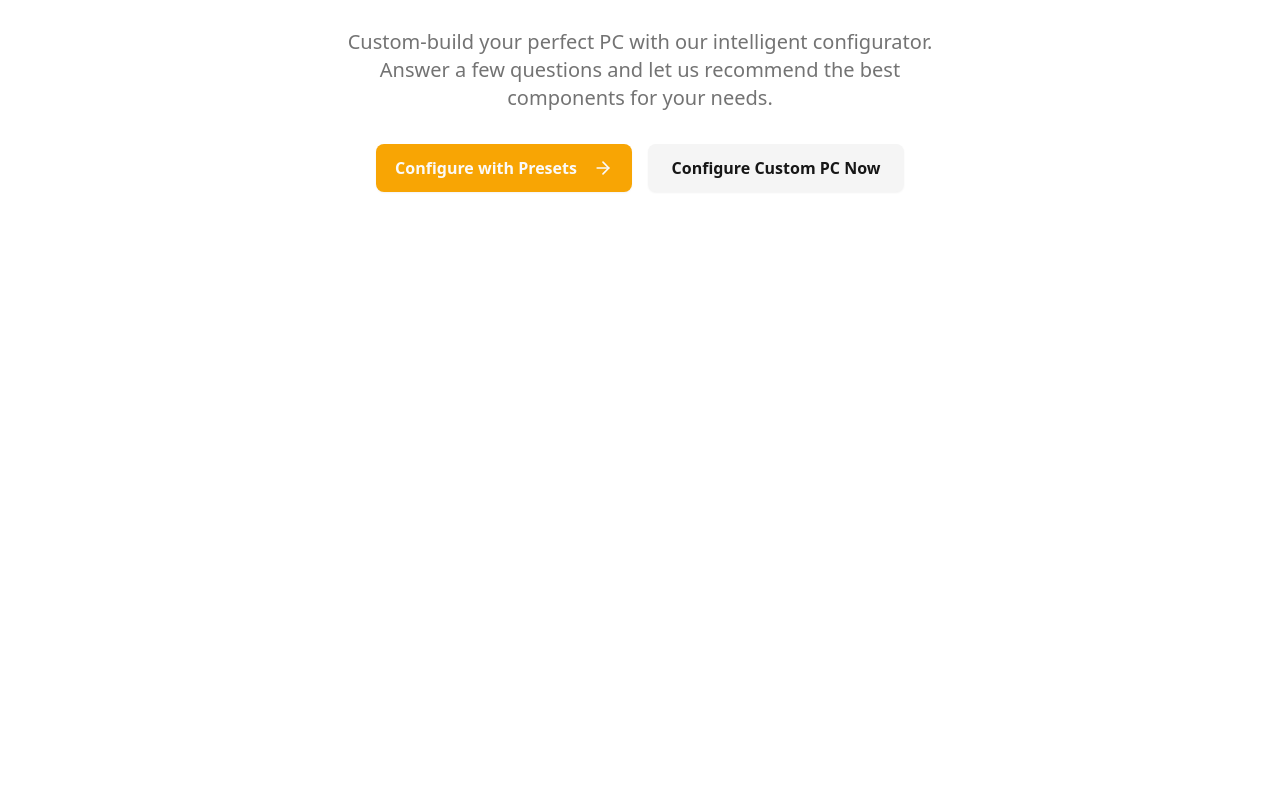
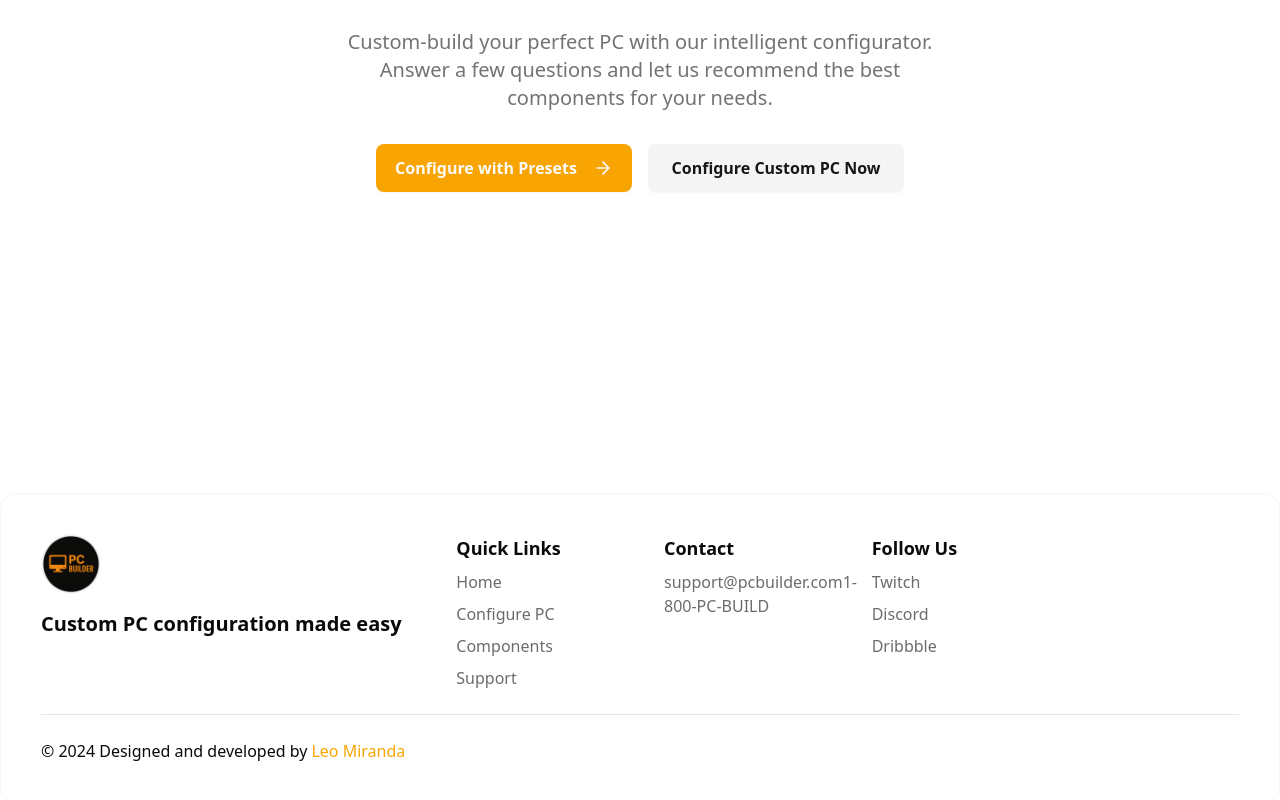
Before and after one commit to alphasspase/custom-pc-builder, a Next.js app: page / in a window 1280 px wide. Shown: the part 434-1234 px from the top of the page. Before the commit the page ends 800 px from the top, so only its background shows below. Built offline with nearby package versions, Linux system fonts and the light colour scheme.

Commit message:
add footer

```diff
--- a/src/app/(Home)/_components/footer.tsx
+++ b/src/app/(Home)/_components/footer.tsx
@@ -1,6 +1,23 @@
+import Logo from '@/components/Header/Logo';
 import { Separator } from '@/components/ui/separator';
-import { ChevronsDownIcon } from 'lucide-react';
 import Link from 'next/link';
+
+const FooterLinkSection = ({
+  title,
+  links,
+}: {
+  title: string;
+  links: { label: string; href: string }[];
+}) => (
+  <div className="flex flex-col gap-2">
+    <h3 className="font-bold text-lg">{title}</h3>
+    {links.map(({ label, href }, index) => (
+      <Link key={index} href={href} className="opacity-60 hover:opacity-100">
+        {label}
+      </Link>
+    ))}
+  </div>
+);
 
 export const FooterSection = () => {
   return (
@@ -8,101 +25,43 @@ export const FooterSection = () => {
       <div className="p-10 bg-card border border-secondary rounded-2xl">
         <div className="grid grid-cols-2 md:grid-cols-4 xl:grid-cols-6 gap-x-12 gap-y-8">
           <div className="col-span-full xl:col-span-2">
-            <Link href="#" className="flex font-bold items-center">
-              <ChevronsDownIcon className="w-9 h-9 mr-2 bg-gradient-to-tr from-primary via-primary/70 to-primary rounded-lg border border-secondary" />
-
-              <h3 className="text-2xl">Shadcn</h3>
-            </Link>
+            <Logo />
+            <p className="mt-4 text-xl font-semibold">
+              Custom PC configuration made easy
+            </p>
           </div>
 
-          <div className="flex flex-col gap-2">
-            <h3 className="font-bold text-lg">Contact</h3>
-            <div>
-              <Link href="#" className="opacity-60 hover:opacity-100">
-                Github
-              </Link>
-            </div>
+          <FooterLinkSection
+            title="Quick Links"
+            links={[
+              { label: 'Home', href: '#' },
+              { label: 'Configure PC', href: '#' },
+              { label: 'Components', href: '#' },
+              { label: 'Support', href: '#' },
+            ]}
+          />
 
-            <div>
-              <Link href="#" className="opacity-60 hover:opacity-100">
-                Twitter
-              </Link>
-            </div>
+          <FooterLinkSection
+            title="Contact"
+            links={[
+              { label: 'support@pcbuilder.com1-800-PC-BUILD', href: '#' },
+            ]}
+          />
 
-            <div>
-              <Link href="#" className="opacity-60 hover:opacity-100">
-                Instagram
-              </Link>
-            </div>
-          </div>
-
-          <div className="flex flex-col gap-2">
-            <h3 className="font-bold text-lg">Platforms</h3>
-            <div>
-              <Link href="#" className="opacity-60 hover:opacity-100">
-                iOS
-              </Link>
-            </div>
-
-            <div>
-              <Link href="#" className="opacity-60 hover:opacity-100">
-                Android
-              </Link>
-            </div>
-
-            <div>
-              <Link href="#" className="opacity-60 hover:opacity-100">
-                Web
-              </Link>
-            </div>
-          </div>
-
-          <div className="flex flex-col gap-2">
-            <h3 className="font-bold text-lg">Help</h3>
-            <div>
-              <Link href="#" className="opacity-60 hover:opacity-100">
-                Contact Us
-              </Link>
-            </div>
-
-            <div>
-              <Link href="#" className="opacity-60 hover:opacity-100">
-                FAQ
-              </Link>
-            </div>
-
-            <div>
-              <Link href="#" className="opacity-60 hover:opacity-100">
-                Feedback
-              </Link>
-            </div>
-          </div>
-
-          <div className="flex flex-col gap-2">
-            <h3 className="font-bold text-lg">Socials</h3>
-            <div>
-              <Link href="#" className="opacity-60 hover:opacity-100">
-                Twitch
-              </Link>
-            </div>
-
-            <div>
-              <Link href="#" className="opacity-60 hover:opacity-100">
-                Discord
-              </Link>
-            </div>
-
-            <div>
-              <Link href="#" className="opacity-60 hover:opacity-100">
-                Dribbble
-              </Link>
-            </div>
-          </div>
+          <FooterLinkSection
+            title="Follow Us"
+            links={[
+              { label: 'Twitch', href: '#' },
+              { label: 'Discord', href: '#' },
+              { label: 'Dribbble', href: '#' },
+            ]}
+          />
         </div>
 
         <Separator className="my-6" />
-        <section className="">
-          <h3 className="">
+
+        <section>
+          <h3>
             &copy; 2024 Designed and developed by
             <Link
               target="_blank"
@@ -117,3 +76,4 @@ export const FooterSection = () => {
     </footer>
   );
 };
+export default FooterSection;
--- a/src/app/layout.tsx
+++ b/src/app/layout.tsx
@@ -2,6 +2,7 @@ import type { Metadata } from 'next';
 import { Geist, Geist_Mono } from 'next/font/google';
 import './globals.css';
 import Header from '@/components/Header/Header';
+import { FooterSection } from './(Home)/_components/footer';
 
 const geistSans = Geist({
   variable: '--font-geist-sans',
@@ -30,6 +31,7 @@ export default function RootLayout({
       >
         <Header />
         {children}
+        <FooterSection />
       </body>
     </html>
   );
```
